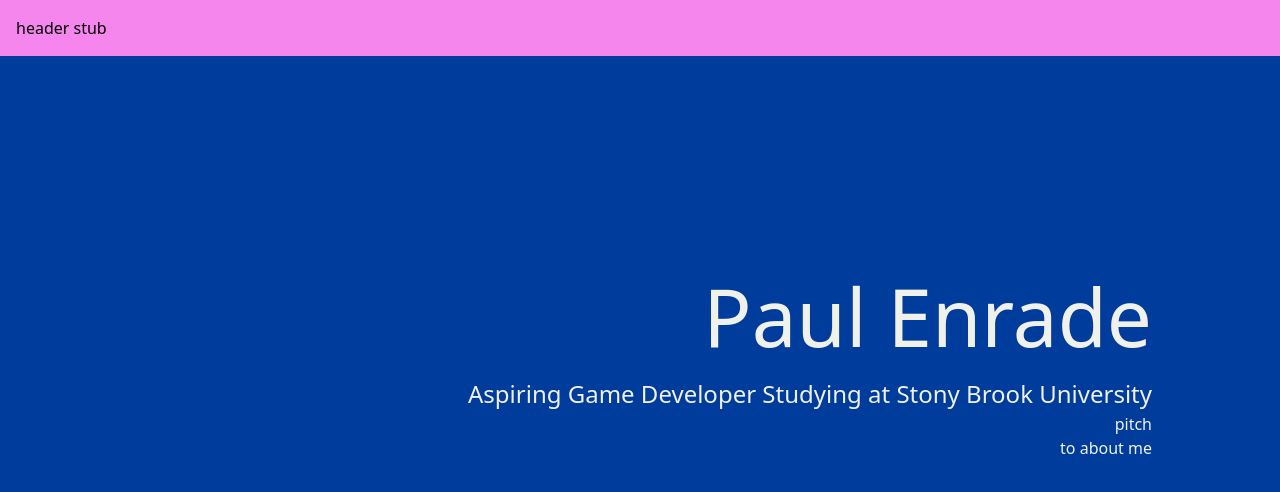
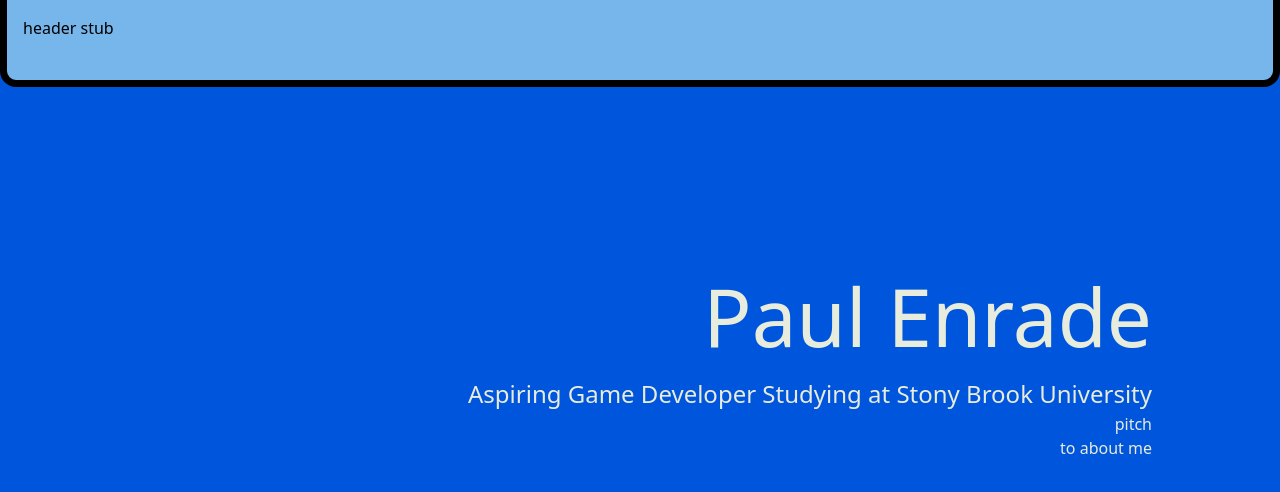
Before and after one commit to 1bucket/1bucket.github.io, a Next.js app: page / in a window 1280 px wide. Shown: the top 492 px of the page. Built offline with nearby package versions, Linux system fonts and the light colour scheme.

Commit message:
adjusted bg video filter + implemented custom section cards

```diff
--- a/app/globals.css
+++ b/app/globals.css
@@ -2,7 +2,12 @@
 @import "tw-animate-css";
 @import "shadcn/tailwind.css";
 
+@source "./debug/page.tsx";
+
 /* @custom-variant dark (&:is(.dark *)); */
+
+/* empty class for filtering in InteractionObserver, indicates the element has an entry animation */
+.has-entry-animation {}
 
 @theme inline {
   /* --color-background: var(--background);
--- a/app/page.css
+++ b/app/page.css
@@ -7,15 +7,16 @@
     --debug: 245, 134, 237;
 
     --opacity-landing: 0;
-    --opacity-about: 0.7;
-    --opacity-project: 0.5;
-    --opacity-contact: 0;
 
     /* --color-primary: 4, 20, 58; */
     --color-primary: rgb(0, 85, 221);
-    --color-secondary: rgb(97, 48, 156);
-    --color-tertiary: rgb(178, 34, 6);
-    --color-text-light: #eff1ea;
+    --color-secondary: rgb(119, 182, 234);
+    --color-tertiary: rgb(147, 201, 213);
+    --color-quaternary: rgb(179, 222, 193);
+    --color-accent: rgb(165, 18, 77);
+    --color-border: rgb(0, 23, 61);
+
+    --color-text-light: #e7ecdd;
     --color-text-dark: #313628;
     /*
     background-image: url("/project-gifs/debug.gif");
@@ -25,11 +26,13 @@
     --anim-preset: 1s ease-out;
 }
 
-header {
+#header {
     position: fixed;
     width: 100%;
     padding: 1rem;
     background: rgb(var(--debug));
+    z-index: 2;
+    background-color: var(--color-secondary);
 }
 
 #landing {
@@ -60,12 +63,10 @@
 
 #hero-to-about {}
 
-#gradient-buffer1 {
-    height: 20rem;
-}
-
 #about {
-    color: var(--color-text-light);
+    color: var(--color-text-dark);
+    background-color: var(--color-secondary);
+    border-color: var(--color-border);
 }
 
 #about-content {
@@ -89,32 +90,24 @@
     flex-direction: column;
 }
 
-#gradient-buffer2 {
-    height: 10rem;
-    /* background: linear-gradient(180deg,
-            rgba(var(--color-primary), var(--opacity-about)) 25%,
-            rgba(var(--color-primary), var(--opacity-project)) 75%); */
+#skills {
+    background-color: var(--color-tertiary);
+    border-color: var(--color-border);
 }
 
 #projects {
-    /* background-color: rgba(var(--color-primary), var(--opacity-project)); */
-}
-
-#gradient-buffer3 {
-    height: 10rem;
-    /* background: linear-gradient(180deg,
-            rgba(var(--color-primary), var(--opacity-project)) 25%,
-            rgba(var(--color-primary), var(--opacity-contact)) 60%); */
+    background-color: var(--color-quaternary);
+    border-color: var(--color-border);
 }
 
 #contact {
-    /* background-color: rgba(var(--color-primary), var(--opacity-contact)); */
+    background-color: var(--color-tertiary);
+    border-color: var(--color-border);
 }
 
-footer {
-    width: 100%;
-    padding: 1rem;
-    background-color: var(--color-primary);
+#footer {
+    background-color: var(--color-secondary);
+    border-color: var(--color-border);
 }
 
 /* animations */
--- a/app/page.tsx
+++ b/app/page.tsx
@@ -1,12 +1,16 @@
+'use client';
+
 import Background from '@/components/landing-page/Background';
 import ProjectCarousel from '@/components/landing-page/ProjectCarousel';
+
+import BlankTabSection, { BlankTabSectionType } from '@/components/custom/BlankTabSection';
 
 import './page.css'
 
 export default function LandingPage() {
   return (
     <Background>
-      <header>header stub</header>
+      <BlankTabSection id="header" sectionType={BlankTabSectionType.BOTTOM}>header stub</BlankTabSection>
       <section id="landing">
         <div className="hero-card title-enter">
           <div id="hero-header">Paul Enrade</div>
@@ -15,8 +19,7 @@
           <div id="hero-to-about">to about me</div>
         </div>
       </section>
-      <div id="gradient-buffer1"></div>
-      <section id="about">
+      <BlankTabSection id="about" sectionType={BlankTabSectionType.TOP}>
         <div id="about-content">
           <div>
             <img id="photo-me" src={undefined} />
@@ -29,16 +32,24 @@
             </div>
           </div>
         </div>
-      </section>
-      <div id="gradient-buffer2"></div>
-      <section id="projects">
+      </BlankTabSection>
+      <BlankTabSection id="skills" sectionType={BlankTabSectionType.MIDDLE}>
+        <h2>Skills</h2>
+        My shiny collection of ever-evolving tools
+      </BlankTabSection>
+      <BlankTabSection id="projects" sectionType={BlankTabSectionType.MIDDLE}>
+        <h2>Projects</h2>
+        Things i’ve made, or otherwise helped make
         <ProjectCarousel />
-      </section>
-      <div id="gradient-buffer3"></div>
-      <section id="contact">
+      </BlankTabSection>
+      <BlankTabSection id="contact" sectionType={BlankTabSectionType.MIDDLE}>
         to contact me
-      </section>
-      <footer>header stub</footer>
+      </BlankTabSection>
+      <BlankTabSection id="footer" sectionType={BlankTabSectionType.BOTTOM}>
+        footer stub
+      </BlankTabSection>
+      {/* buffer */}
+      <div className="h-[4rem]"></div>
     </ Background>
   )
 }
--- /dev/null
+++ b/components/custom/BlankTabSection.css
@@ -0,0 +1,137 @@
+.section-container {
+    --border-radius: 1rem;
+    --border-thickness: 7px;
+    --border-thickness-extra: 10px;
+    --top-margin-offset: -7px;
+    /* tab height should be smaller than section padding to guarantee no intrusion on content */
+    --tab-width: 4rem;
+    --tab-height: 1.5rem;
+    --tab-top: -1.5rem;
+    --tab-inset: 2rem;
+
+    --blank-bottom-offset: -6px;
+
+    position: relative;
+    isolation: isolate;
+}
+
+.section-container.top {
+    border: solid;
+    border-color: inherit;
+    /* border-top: double; */
+    border-width: var(--border-thickness-extra) var(--border-thickness) var(--border-thickness) var(--border-thickness);
+    border-radius: var(--border-radius) var(--border-radius) 0 0;
+    opacity: 0;
+}
+
+.section-container.top.animate-entry {
+    animation: ease-out 1s;
+    animation-name: fadeIn;
+    animation-fill-mode: forwards;
+}
+
+.section-container.middle {
+    border: solid var(--border-thickness);
+    border-color: inherit;
+    margin-top: var(--top-margin-offset);
+    opacity: 0;
+}
+
+.section-container.middle.animate-entry {
+    animation: ease-out 1s;
+    animation-name: fadeIn, slideInFromBottom;
+    animation-fill-mode: forwards;
+}
+
+.section-container.bottom {
+    border: solid var(--border-thickness);
+    border-color: inherit;
+    /* border-width: var(--border-thickness) var(--border-thickness) var(--border-thickness-extra) var(--border-thickness); */
+    margin-top: var(--top-margin-offset);
+    border-radius: 0 0 var(--border-radius) var(--border-radius);
+    opacity: 0;
+    padding-bottom: 0;
+}
+
+.section-container.bottom.animate-entry {
+    animation: ease-out 1s;
+    animation-name: fadeIn, slideInFromBottom;
+    animation-fill-mode: forwards;
+}
+
+/* main section area */
+.section-content {
+    padding-bottom: var(--tab-height);
+}
+
+/* the tab thing that sticks out */
+.tab {
+    position: absolute;
+    top: var(--tab-top);
+    width: var(--tab-width);
+    height: var(--tab-height);
+    border: solid;
+    border-color: inherit;
+    border-width: var(--border-thickness) var(--border-thickness) 0 var(--border-thickness);
+    border-radius: var(--border-radius) var(--border-radius) 0 0;
+}
+
+#left-tab {
+    left: var(--tab-inset);
+}
+
+#right-tab {
+    right: var(--tab-inset);
+}
+
+/* the gap thing that the tab goes into */
+.blank {
+    position: absolute;
+    bottom: var(--blank-bottom-offset);
+    width: var(--tab-width);
+    height: var(--tab-height);
+    border: solid;
+    border-color: inherit;
+    border-width: var(--border-thickness) var(--border-thickness) 0 var(--border-thickness);
+    border-radius: var(--border-radius) var(--border-radius) 0 0;
+    filter: brightness(0.7);
+}
+
+#left-blank {
+    left: var(--tab-inset);
+}
+
+#right-blank {
+    right: var(--tab-inset);
+}
+
+/* entry animations */
+@keyframes fadeIn {
+    from {
+        opacity: 0
+    }
+
+    to {
+        opacity: 1
+    }
+}
+
+@keyframes slideInFromRight {
+    from {
+        transform: translateX(2rem);
+    }
+
+    to {
+        transform: translateX(0);
+    }
+}
+
+@keyframes slideInFromBottom {
+    from {
+        transform: translateY(3rem);
+    }
+
+    to {
+        transform: translateX(0);
+    }
+}
--- /dev/null
+++ b/components/custom/BlankTabSection.tsx
@@ -0,0 +1,65 @@
+'use client';
+
+import { cn } from "cn"
+import { useRef, useEffect, useState } from 'react';
+
+import './BlankTabSection.css'
+
+export enum BlankTabSectionType {
+    TOP = "top",
+    MIDDLE = "middle",
+    BOTTOM = "bottom",
+}
+
+const SectionTypeCSSMapping: Record<BlankTabSectionType, string> = {
+    "top": "top",
+    "middle": "middle",
+    "bottom": "bottom",
+}
+
+type BlankTabSectionProps = {
+    sectionType: BlankTabSectionType,
+}
+
+export default function BlankTabSection({ sectionType, className, children, ...props }: BlankTabSectionProps & React.ComponentProps<"div">) {
+    let [visible, setVisible] = useState(false);
+    let sectionContainerRef = useRef<HTMLDivElement>(null);
+    useEffect(() => {
+        const sectionContainer = sectionContainerRef.current;
+        const observer = new IntersectionObserver(([entry]) => {
+            if (entry.isIntersecting && sectionContainer != null) {
+                setVisible(true);
+                observer.unobserve(sectionContainer);
+            }
+        }, {
+            root: null,
+            threshold: 0.05,
+        });
+        if (sectionContainer != null) {
+            observer.observe(sectionContainer);
+        }
+
+        return () => {
+            if (observer && sectionContainer != null) {
+                observer.unobserve(sectionContainer);
+            }
+        }
+    }, []);
+
+    const tabLeft = <div id="left-tab" key="lt" className="tab bg-inherit"></div>;
+    const tabRight = <div id="right-tab" key="rt" className="tab bg-inherit"></div>;
+    const tabs = [tabLeft, tabRight];
+    const blankLeft = <div id="left-blank" key="lb" className="blank bg-inherit"></div>;
+    const blankRight = <div id="right-blank" key="rb" className="blank bg-inherit"></div>;
+    const blanks = [blankLeft, blankRight];
+
+    return (
+        <div ref={sectionContainerRef} className={cn(`section-container ${SectionTypeCSSMapping[sectionType]} ${visible ? 'animate-entry' : ''}`, className)} {...props}>
+            <div className="section-content">
+                {children}
+            </div>
+            {sectionType != BlankTabSectionType.TOP ? tabs : ""}
+            {sectionType != BlankTabSectionType.BOTTOM ? blanks : ""}
+        </div>
+    )
+}
--- a/components/landing-page/Background.css
+++ b/components/landing-page/Background.css
@@ -18,7 +18,7 @@
 }
 
 .bg-filter {
-    filter: blur(5px) brightness(0.7);
+    filter: blur(2px) brightness(1);
 }
 
 .content {
--- a/components/landing-page/ProjectCarousel.tsx
+++ b/components/landing-page/ProjectCarousel.tsx
@@ -1,3 +1,5 @@
+'use client';
+
 import {
     Card,
     CardAction,
```
